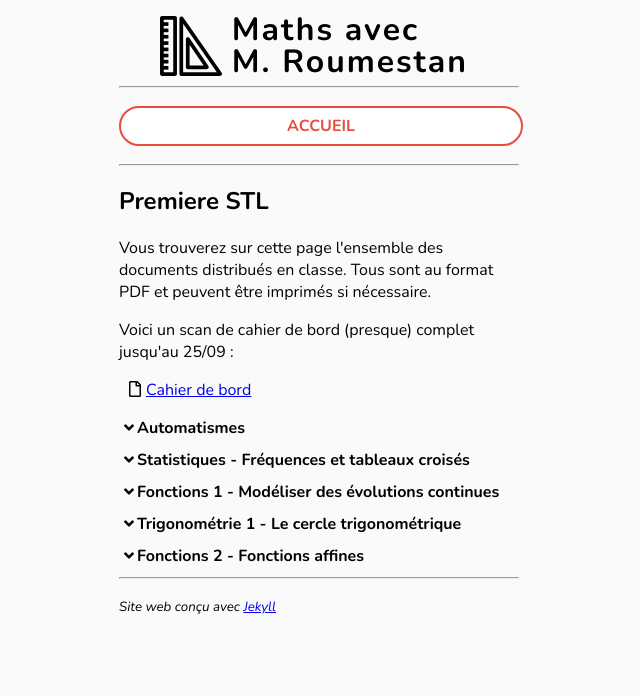
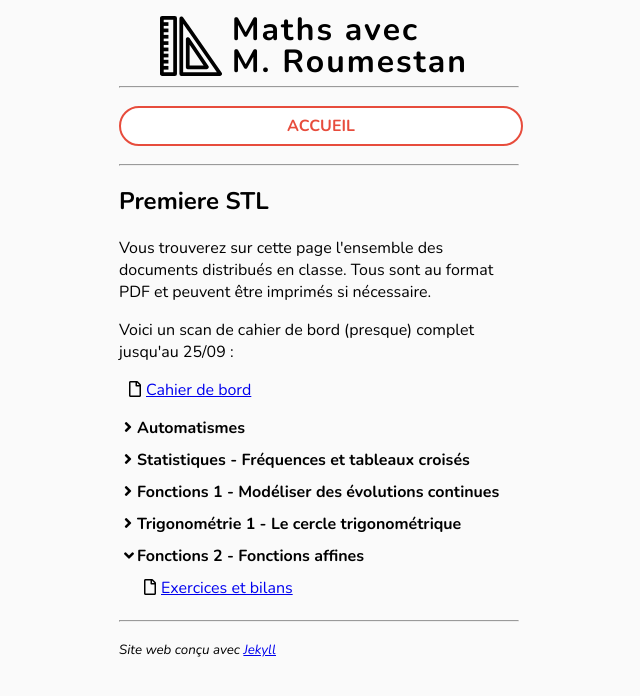
Before and after one commit to roumesta/roumestan.github.io, a Jekyll site: the page built from premiere_stl.html, in a window 1280 px wide. Shown: the top 696 px of the page, without its empty margins (321-961 px from the left). Built offline with Jekyll 4.4.1, drawn with Linux system fonts in a browser that asks for light colours.

Commit message:
Update premiere_stl.html

```diff
--- a/premiere_stl.html
+++ b/premiere_stl.html
@@ -19,7 +19,7 @@
 </ul>
 
 {% for sequence in site.data.1stl_docs %}
-    <h4 class="toggle expanded">{{ sequence.title }}</h4>
+    <h4 class="toggle">{{ sequence.title }}</h4>
     <ul class="documents">
     {% for item in sequence.items %}
     <li><a href="{{ site.url }}/documents/{{ item.link }}" target="_blank">{{ item.name }}</a></li>
```
Also changed, not shown: other parts of premiere_stl.html (+3 -0 lines).
